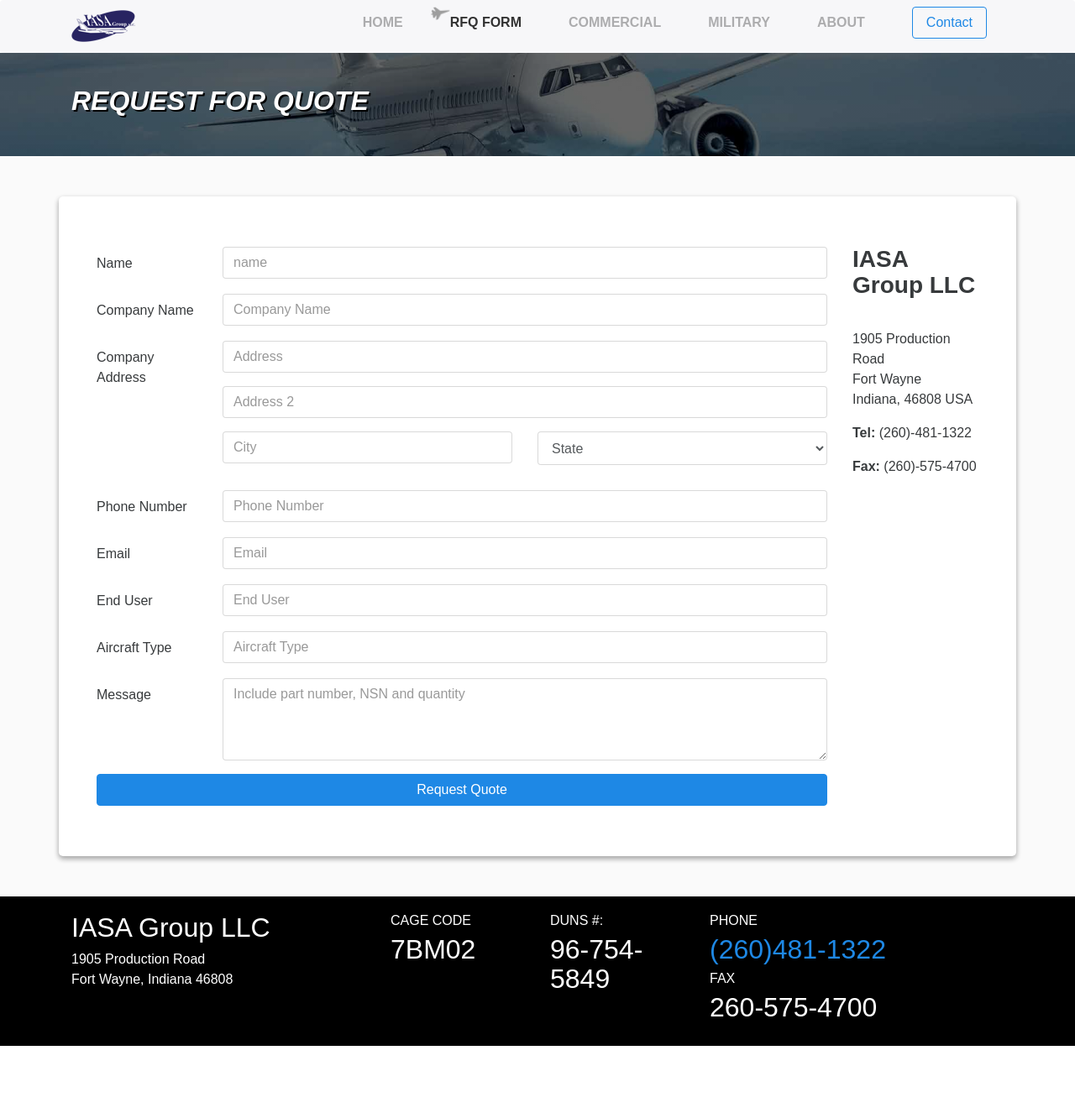
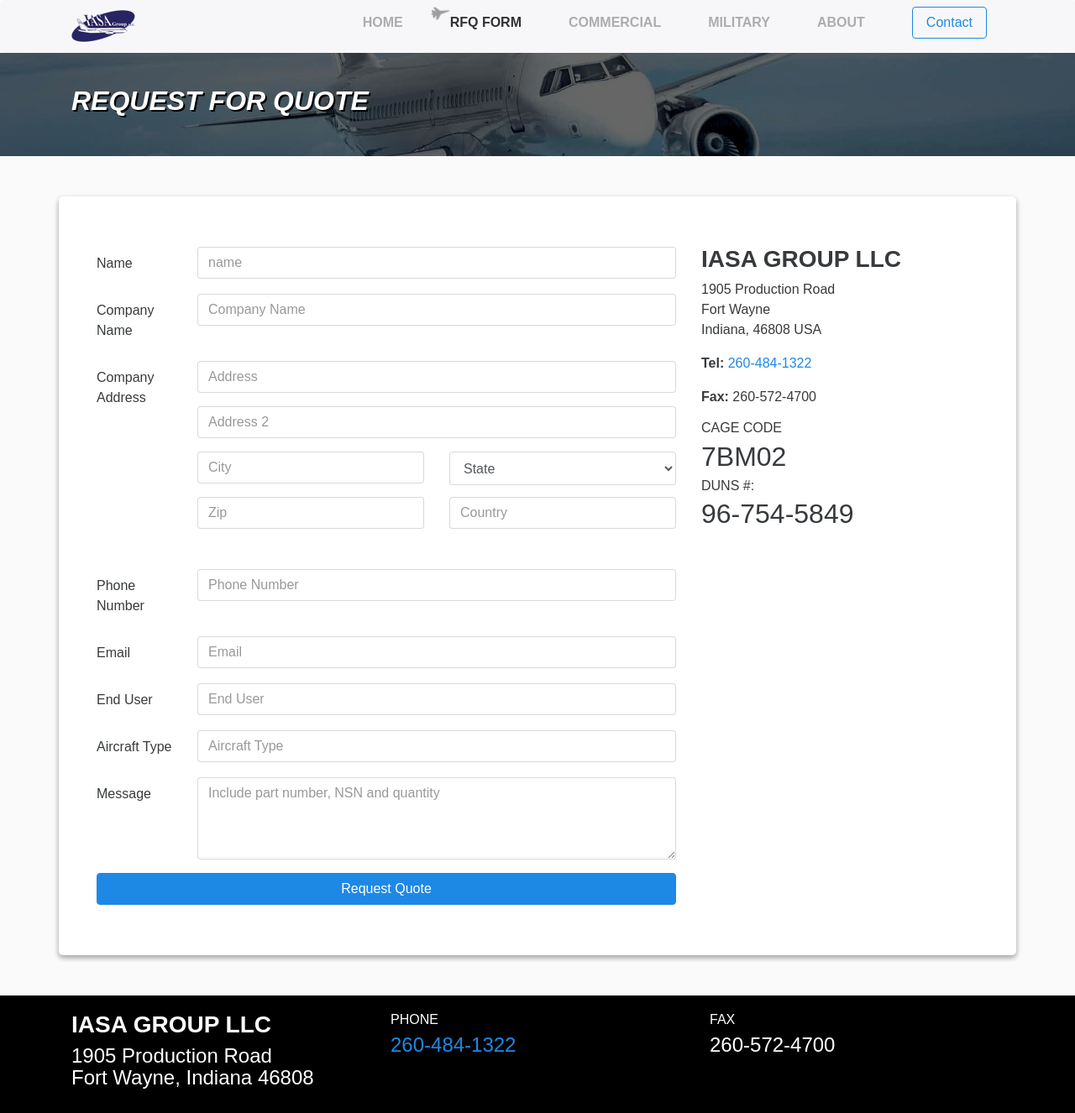
Before and after one commit to bilbo-swaggins/iasa-jekyll, a Jekyll site: the page built from rfq/index.html, in a window 1280 px wide. Shown: the whole page at 84% size. Built offline with Jekyll 4.4.1, drawn with Linux system fonts in a browser that asks for light colours; nearby versions of some CDN libraries; before the commit the page ends 1246 px from its top, so only the background shows below that.

Commit message:
Fixes after meeting

```diff
--- a/_config.yml
+++ b/_config.yml
@@ -1,6 +1,6 @@
 title : IASA Website
 author : Eric Willis
-baseurl : https://bilbo-swaggins.github.io/iasa-jekyll
+# baseurl : https://bilbo-swaggins.github.io/iasa-jekyll
 # baseurl:
 markdown: rdiscount
 markdown: kramdown
--- a/_includes/footer.html
+++ b/_includes/footer.html
@@ -3,28 +3,19 @@
     <div class="row ">
 
       <div class="col-md-4">
-        <h2>IASA Group LLC</h2>
-        <p>1905 Production Road<br>
+        <h3>IASA Group LLC</h3>
+        <h4>1905 Production Road<br>
           Fort Wayne, Indiana 46808
-        </p>
-      </div>
-      <div class="col-md-4">
-        <div class="row">
-          <div class="col-xs-12 col-lg">
-            <h6>Cage Code</h6>
-            <h2>7BM02</h2>
-          </div>
-          <div class="col-xs-12 col-lg">
-            <h6>DUNS #:</h6>
-            <h2>96-754-5849</h2>
-          </div>
-        </div>
+        </h4>
       </div>
       <div class="col-md-4">
         <h6>Phone</h6>
-        <h2><a href="tel:260-481-1322">(260)481-1322</a></h2>
+        <h4><a href="tel:260-484-1322">260-484-1322</a></h4>
+      </div>
+      <div class="col-md-4">
+
         <h6>Fax</h6>
-        <h2>260-575-4700</h2>
+        <h4>260-572-4700</h4>
       </div>
     </div>
   </div>
--- a/_layouts/form.html
+++ b/_layouts/form.html
@@ -1,8 +1,10 @@
 <!DOCTYPE html>
 <html lang="en">
+
 <head>
   {% include header.html %}
 </head>
+
 <body>
 
   {% include nav-home.html %}
@@ -15,17 +17,19 @@
   <section class="iasa-form">
     <div class="container p-t-3 p-b-3">
       <div class="row contact-wrap">
-          <div class="col-md-8 col-xl-10">
+        <div class="col-md-8 col-xl-8">
           {{ content }}
         </div>
-          <div class="col-md-4 col-xl-2 iasa-contact-info">
+        <div class="col-md-4 col-xl-4 iasa-contact-info">
           <h3>IASA Group LLC</h3>
-            <p>1905 Production Road <br>
-              Fort Wayne <br>
-              Indiana, 46808 USA
+          <p>1905 Production Road <br> Fort Wayne <br> Indiana, 46808 USA
           </p>
-            <p><strong>Tel:</strong> (260)-481-1322</p>
-            <p><strong>Fax:</strong> (260)-575-4700</p>
+          <p><strong>Tel:</strong> <a href="tel:260-484-1322">260-484-1322</a></p>
+          <p><strong>Fax:</strong> 260-572-4700</p>
+          <h6>Cage Code</h6>
+          <h2>7BM02</h2>
+          <h6>DUNS #:</h6>
+          <h2>96-754-5849</h2>
         </div>
       </div>
     </div>
@@ -33,4 +37,5 @@
 
   {% include footer.html %}
 </body>
+
 </html>
--- a/rfq/index.html
+++ b/rfq/index.html
@@ -4,11 +4,19 @@
 description: IASA Group Aircraft Parts Supply Request for Quote Form
 class: rfq
 ---
-    <form class="rfq-form">
+    <blockquote class="blockquote hidden-xs-up">
+      <div class="row">
+        <div class="col-xs-12">
+          <h4>Oh No!</h4>
+          <p>It Looks like you may have hit some turbulance. Please verify that all information in the form is correct and submit again. Thanks</p>
+        </div>
+      </div>
+    </blockquote>
+    <form class="rfq-form" id="rfq-form" action="https://formspree.io/quotes@iasagrp.com" method="POST" data-parsley-validate="">
       <div class="form-group row">
         <label for="name" class="col-sm-2 col-form-label">Name</label>
         <div class="col-sm-10">
-          <input class="form-control" type="text" placeholder="name" id="name">
+          <input class="form-control" type="text" placeholder="name" id="name" required="">
         </div>
       </div>
       <div class="form-group row">
@@ -20,12 +28,12 @@
       <div class="form-group row">
         <label for="company-street" class="col-sm-2 col-form-label">Company Address</label>
         <div class="col-sm-10 address-col">
-            <input class="form-control" type="text" placeholder="Address" id="company-street">
+            <input class="form-control" type="text" placeholder="Address" id="company-street" required="">
 
               <input class="form-control" type="text" placeholder="Address 2" id="company-street-2">
               <div class="row">
                 <div class="col-sm-6">
-                  <input class="form-control" type="text" placeholder="City" id="city">
+                  <input class="form-control" type="text" placeholder="City" id="city" required="">
                 </div>
                 <div class="col-sm-6">
                   <select class="form-control" id="state" name="state">
@@ -85,20 +93,30 @@
                   </select>
                 </div>
               </div>
+              <div class="form-group row">
+                <div class="col-xs-6">
+                  <input class="form-control" type="text" placeholder="Zip" id="zip">
+                </div>
+                <div class="col-xs-6">
+                  <input class="form-control" type="text" placeholder="Country" id="country" required="">
+                </div>
+              </div>
+
 
         </div>
+
       </div>
 
       <div class="form-group row">
         <label for="phone" class="col-sm-2 col-form-label">Phone Number</label>
         <div class="col-sm-10">
-          <input class="form-control" type="tel" id="phone" placeholder="Phone Number">
+          <input class="form-control" type="tel" id="phone" placeholder="Phone Number" required="" data-parsley-type="digits" data-parsley-minlength="10" data-parsley-error-message="Required - Please Enter a valid phone number">
         </div>
       </div>
       <div class="form-group row">
         <label for="email" class="col-sm-2 col-form-label">Email</label>
         <div class="col-sm-10">
-          <input class="form-control" type="email" id="email" placeholder="Email">
+          <input class="form-control" type="email" id="email" placeholder="Email" required="" data-parsley-trigger="change" data-parsley-error-message="Required - Please Enter a Valid Email">
         </div>
       </div>
       <div class="form-group row">
@@ -119,5 +137,16 @@
           <textarea class="form-control" id="message" rows="4" placeholder="Include part number, NSN and quantity"></textarea>
         </div>
       </div>
+      <div class="hidden-xs-up">
+          <input class="form-control" type="text" name="thank-you" data-parsley-validate-if-empty="">
+      </div>
       <button type="submit" class="btn btn-primary w-100">Request Quote</button>
     </form>
+    <script type="text/javascript">
+      $(function() {
+        $('#rfq-form').parsley().on('field:validated', function() {
+          var ok = $('.parsley-error').length === 0;
+          $('.blockquote').toggleClass('hidden-xs-up', ok);
+        })
+      });
+    </script>
```
Also changed, not shown: contact/index.html (+7 -7 lines), assets/img/iasa-13.jpg (added), dist/css/bootstrap.css, 1 other file. Lines whose indentation alone changed are shown as unchanged.
